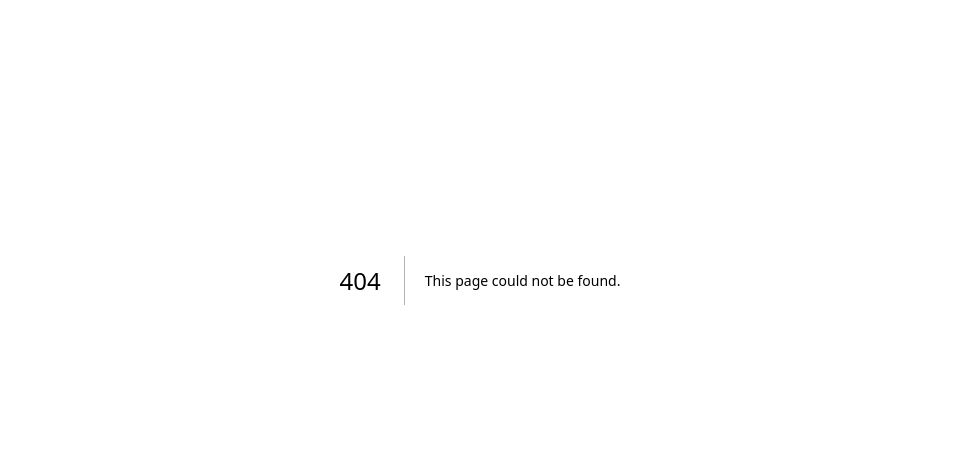
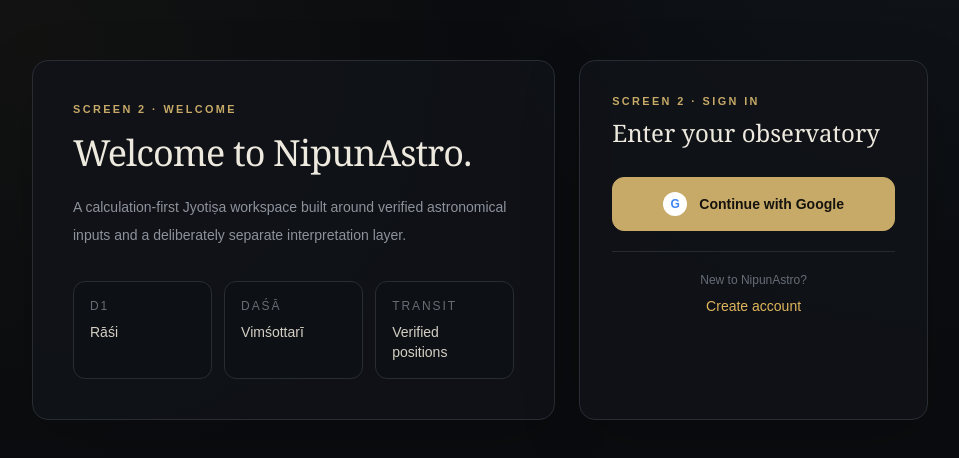
Before and after one commit to NipunSandaru91/NipunAstro, a Next.js app: page /welcome in a window 1280 px wide. Before the commit this address had no page. Shown: the part 120-578 px from the top of the page, without its empty margins (160-1119 px from the left). Built offline with nearby package versions, Linux system fonts and the light colour scheme.

Commit message:
feat(ui): add welcome sign-in screen

```diff
--- /dev/null
+++ b/app/welcome/page.tsx
@@ -0,0 +1,42 @@
+import Link from "next/link";
+import { signInWithGoogle } from "@/app/auth/actions";
+
+export default async function WelcomePage({ searchParams }: { searchParams: Promise<{ error?: string }> }) {
+  const params = await searchParams;
+  return (
+    <main className="min-h-screen px-5 py-10 sm:px-8">
+      <div className="mx-auto flex min-h-[80vh] max-w-4xl items-center">
+        <section className="grid w-full gap-6 lg:grid-cols-[1.2fr_0.8fr]">
+          <div className="panel rounded-2xl p-8 sm:p-10">
+            <p className="eyebrow">Screen 2 · Welcome</p>
+            <h1 className="serif mt-4 text-4xl tracking-tight text-[#eee9de]">Welcome to NipunAstro.</h1>
+            <p className="mt-5 max-w-xl text-sm leading-7 text-[var(--muted)]">
+              A calculation-first Jyotiṣa workspace built around verified astronomical inputs and a deliberately separate interpretation layer.
+            </p>
+            <div className="mt-8 grid gap-3 sm:grid-cols-3">
+              {[["D1","Rāśi"],["Daśā","Vimśottarī"],["Transit","Verified positions"]].map(([a,b]) => (
+                <div key={a} className="rounded-xl border border-[#282d35] bg-[#0d1014] p-4"><p className="text-xs uppercase tracking-[0.16em] text-[#676d76]">{a}</p><p className="mt-2 text-sm text-[#d4cfc4]">{b}</p></div>
+              ))}
+            </div>
+          </div>
+          <div className="panel rounded-2xl p-7 sm:p-8">
+            <p className="eyebrow">Screen 2 · Sign In</p>
+            <h2 className="serif mt-2 text-2xl text-[#eee9de]">Enter your observatory</h2>
+            {params.error ? <div className="mt-5 rounded-xl border border-[#5a3434] bg-[#211416] p-3 text-sm leading-6 text-[#d8aaaa]">{params.error}</div> : null}
+            <form action={signInWithGoogle} className="mt-7">
+              <input type="hidden" name="next" value="/dashboard" />
+              <button type="submit" className="flex w-full items-center justify-center gap-3 rounded-xl border border-[var(--gold)] bg-[var(--gold)] px-4 py-3.5 text-sm font-semibold text-[#15130e] hover:brightness-110">
+                <span className="flex h-6 w-6 items-center justify-center rounded-full bg-white text-xs font-bold text-[#4285f4]">G</span>
+                Continue with Google
+              </button>
+            </form>
+            <div className="mt-5 border-t border-[#252a31] pt-5 text-center">
+              <p className="text-xs text-[#676d76]">New to NipunAstro?</p>
+              <Link href="/create-account" className="mt-2 inline-block text-sm text-[#e0b65b] hover:underline">Create account</Link>
+            </div>
+          </div>
+        </section>
+      </div>
+    </main>
+  );
+}
```
